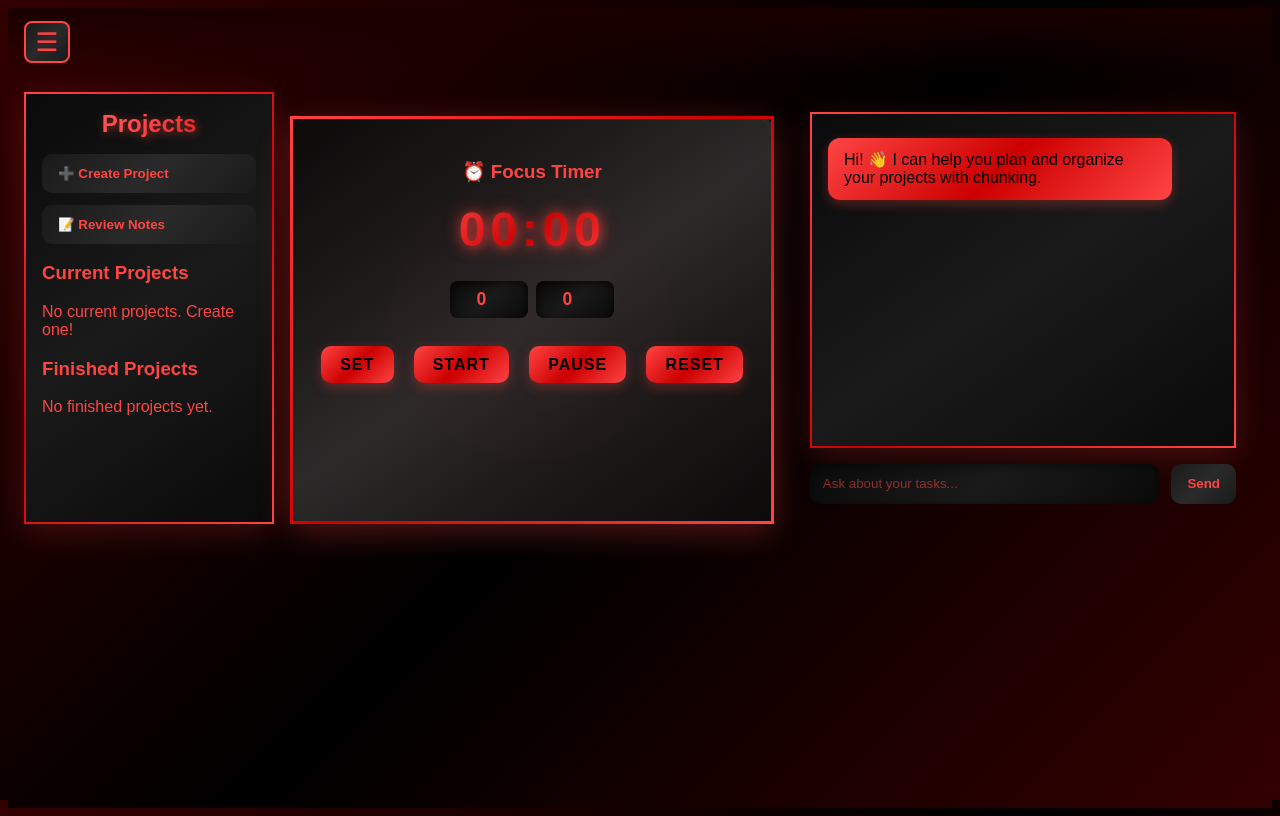
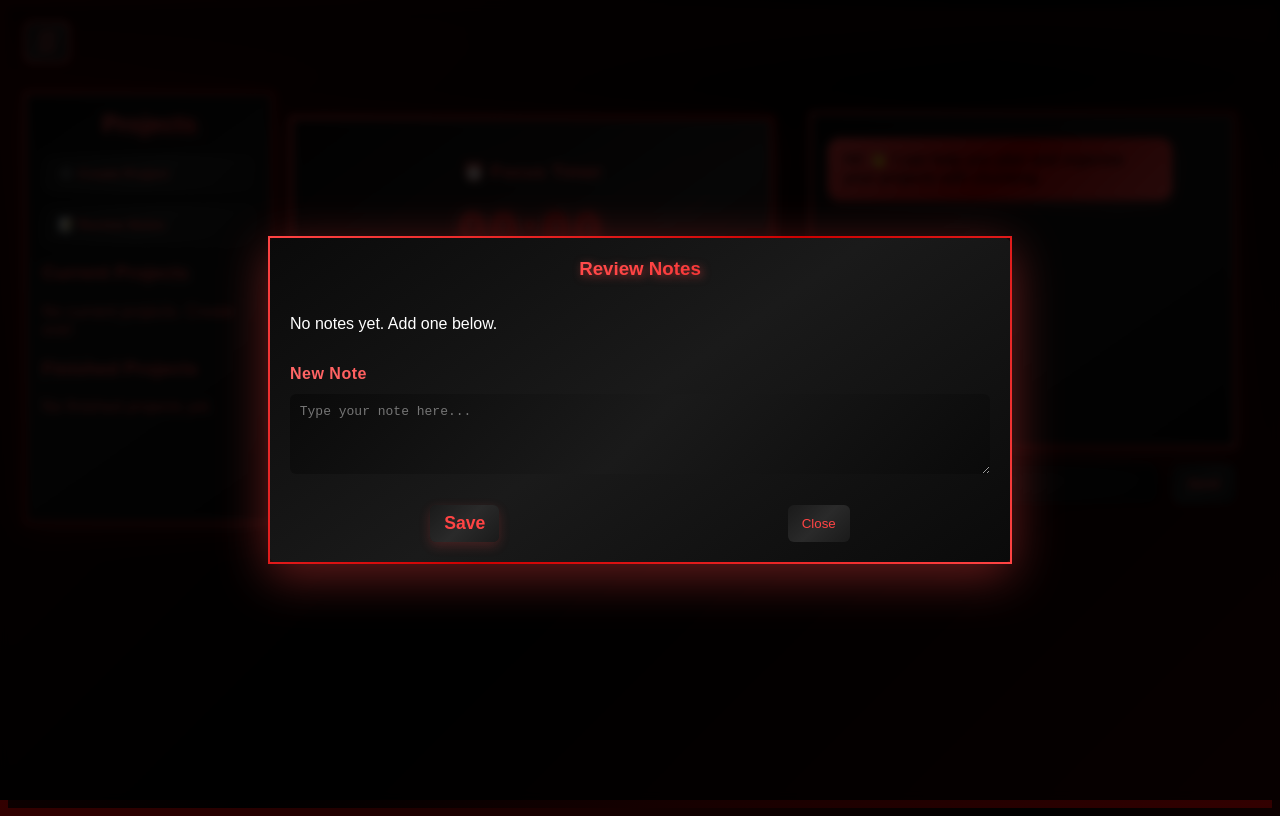
Before and after one commit to RedScall599/chunking, a React (Vite) app: page /tasks in a window 1280 px wide. Both pictures are taken after a click on the button "📝 Review Notes". Built offline with nearby package versions, Linux system fonts and the light colour scheme.

Commit message:
added notes button

```diff
--- a/src/componets/Tasks.jsx
+++ b/src/componets/Tasks.jsx
@@ -70,6 +70,58 @@ useEffect(() => {
 
   // Stores user input for chat
   const [input, setInput] = useState("")
+
+  // === Notes state ===
+  const [showNotes, setShowNotes] = useState(false)
+  const [notes, setNotes] = useState([])
+  const [noteText, setNoteText] = useState("")
+  const [editingId, setEditingId] = useState(null)
+
+  // Load saved notes from localStorage
+  useEffect(() => {
+    try {
+      const raw = localStorage.getItem("chunking_notes")
+      if (raw) setNotes(JSON.parse(raw))
+    } catch (err) {
+      console.warn("Failed to load notes:", err)
+    }
+  }, [])
+
+  const handleSaveNote = () => {
+    const text = (noteText || "").trim()
+    if (!text) return
+    let updated
+    if (editingId) {
+      // update existing note
+      updated = notes.map(n => n.id === editingId ? { ...n, text } : n)
+    } else {
+      const newNote = { id: Date.now(), text }
+      updated = [...notes, newNote]
+    }
+    setNotes(updated)
+    try { localStorage.setItem("chunking_notes", JSON.stringify(updated)) } catch (err) { console.warn("Failed to save note:", err) }
+    setNoteText("")
+    setEditingId(null)
+  }
+
+  const handleDeleteNote = (id) => {
+    const updated = notes.filter(n => n.id !== id)
+    setNotes(updated)
+    try { localStorage.setItem("chunking_notes", JSON.stringify(updated)) } catch (err) { console.warn("Failed to delete note:", err) }
+  }
+
+  const handleEditNote = (id) => {
+    const found = notes.find(n => n.id === id)
+    if (!found) return
+    setNoteText(found.text)
+    setEditingId(id)
+    setShowNotes(true)
+  }
+
+  const handleCancelEdit = () => {
+    setEditingId(null)
+    setNoteText("")
+  }
 
   // Controls whether the hamburger menu is open
   const [menuOpen, setMenuOpen] = useState(false)
@@ -277,7 +329,9 @@ useEffect(() => {
             <button className="sidebar-item" onClick={() => setShowForm(!showForm)}>
               ➕ Create Project
             </button>
-            <button className="sidebar-item">📝 Review Notes</button>
+            <button className="sidebar-item" onClick={() => { setShowNotes(true); setMenuOpen(false); }}>
+              📝 Review Notes
+            </button>
           </div>
 
           {/* === Current Projects List === */}
@@ -479,6 +533,61 @@ useEffect(() => {
           </div>
         </div>
       )}
+
+      {/* ===== Notes Modal (popup) ===== */}
+      {showNotes && (
+        <div
+          className="goal-popup-overlay"
+          style={{ zIndex: 1200 }}
+          onClick={() => { setShowNotes(false); setEditingId(null); setNoteText("") }}
+        >
+          <div
+            className="goal-popup"
+            style={{ maxWidth: 700, width: '95%' }}
+            onClick={(e) => e.stopPropagation()}
+          >
+            <h3>Review Notes</h3>
+
+            <div style={{ maxHeight: '40vh', overflowY: 'auto', marginBottom: 12 }}>
+              {notes.length === 0 ? (
+                <p>No notes yet. Add one below.</p>
+              ) : (
+                notes.map(n => (
+                  <div key={n.id} style={{ border: '1px solid #ff4444', padding: 10, borderRadius: 8, marginBottom: 8 }}>
+                    <div style={{ whiteSpace: 'pre-wrap' }}>{n.text}</div>
+                    <div style={{ marginTop: 8, display: 'flex', gap: 8, justifyContent: 'flex-end' }}>
+                      <button className="goal-btn" onClick={() => handleEditNote(n.id)}>Edit</button>
+                      <button className="goal-btn" onClick={() => handleDeleteNote(n.id)}>Delete</button>
+                    </div>
+                  </div>
+                ))
+              )}
+            </div>
+
+            <label className="form-label">{editingId ? 'Edit Note' : 'New Note'}</label>
+            <textarea
+              className="form-textarea"
+              placeholder="Type your note here..."
+              value={noteText}
+              onChange={(e) => setNoteText(e.target.value)}
+            />
+
+            <div style={{ display: 'flex', gap: 8, marginTop: 12, justifyContent: 'flex-end' }}>
+              {editingId ? (
+                <>
+                  <button className="save-project-btn" onClick={handleSaveNote}>Save</button>
+                  <button className="goal-btn" onClick={handleCancelEdit}>Cancel</button>
+                </>
+              ) : (
+                <>
+                  <button className="save-project-btn" onClick={handleSaveNote}>Save</button>
+                  <button className="goal-btn" onClick={() => { setShowNotes(false); setNoteText("") }}>Close</button>
+                </>
+              )}
+            </div>
+          </div>
+        </div>
+      )}
     </div>
   )
 }
```
